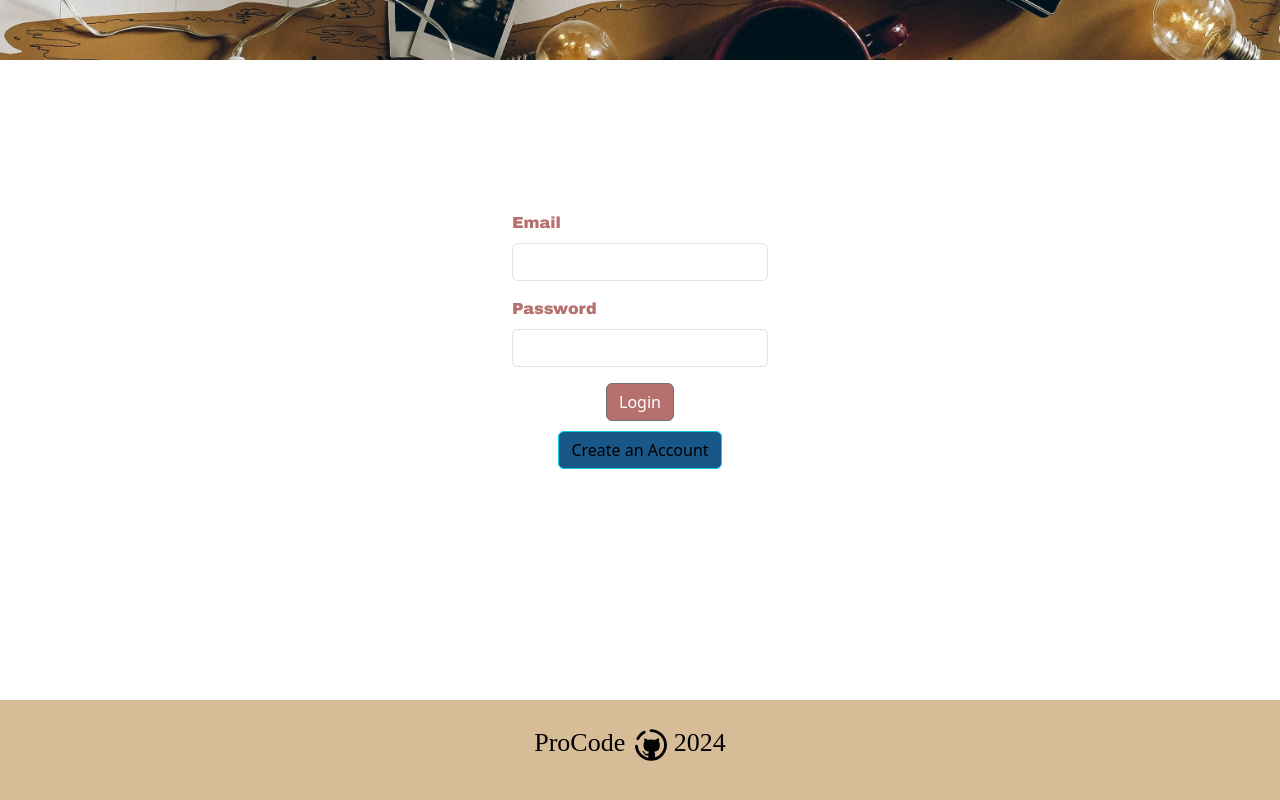
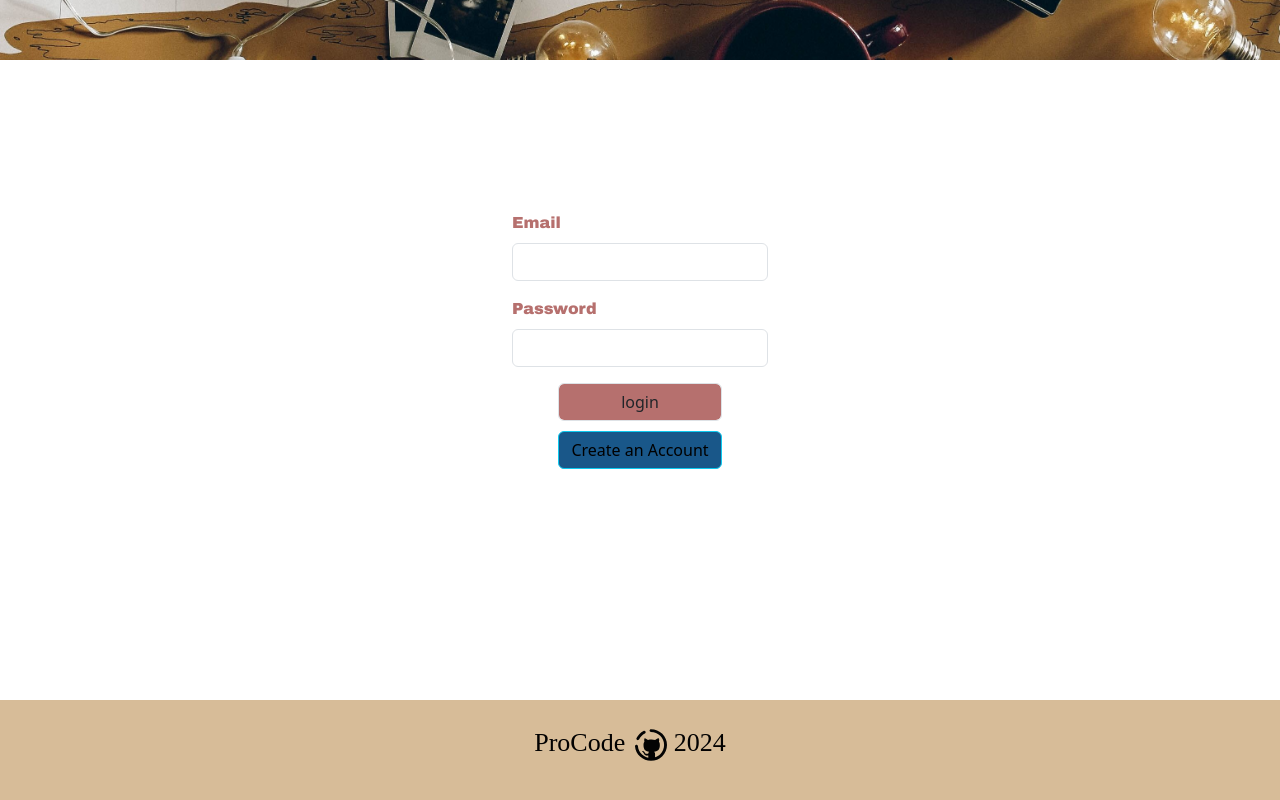
Before and after one commit to TeamProCode/passenger-frontend, a React (Create React App) app: page /signin in a window 1280 px wide. Shown: the part 629-1429 px from the top of the page. Built offline with nearby package versions, Linux system fonts and the light colour scheme; no server answers.

Commit message:
sign in in progress

```diff
--- a/src/App.js
+++ b/src/App.js
@@ -26,7 +26,7 @@ const App = () => {
 
 // authentication methods
 const login = (userInfo) => {
-  fetch(`${url}/signin`, {
+  fetch(`${url}/login`, {
     body: JSON.stringify(userInfo),
     headers: {
       "Content-Type": "application/json",
@@ -159,6 +159,7 @@ const url = "http://localhost:3000/"
       <Header current_user={currentUser} logout={logout}/>
       <Routes>
         <Route path="/" element={<Home />} />
+        <Route path="/signin" element={<SignIn login={login} signup={signup} />} />
         <Route path="/destinationindex" element={<DestinationIndex destinations={destinations} />} />
         <Route path="/destinationshow/:id" element={<DestinationShow destinations={destinations} deleteDestination={deleteDestination} photos={photos} updatePhoto={updatePhoto} />} />
         <Route path="/destinationnew" element={<DestinationNew createDestination={createDestination} />} />
@@ -167,7 +168,6 @@ const url = "http://localhost:3000/"
         <Route path="/destinationedit/:id" element={<DestinationEdit destinations={destinations} updateDestination={updateDestination} />} />
         <Route path="/destinationshow/:destinationId/photoedit/:photoId" element={<PhotoEdit destinations={destinations} photos={photos} updatePhoto={updatePhoto} deletePhoto={deletePhoto} />} />
         <Route path="/aboutus" element={<AboutUs />} />
-        <Route path="/signin" element={<SignIn signup={signup}/>} />
         <Route path="*" element={<NotFound />} />
       </Routes>
       <Footer />
--- a/src/pages/SignIn.js
+++ b/src/pages/SignIn.js
@@ -4,31 +4,23 @@ import backgroundPicture from "../assests/homeBg.png";
 import Sign from "../assests/Sign.svg";
 import { useNavigate } from 'react-router-dom';
 
-const SignIn = ({signup}) => {
+const SignIn = ({ login }) => {
   const formRef = useRef()
-  const [signInData, setSignInData] = useState({ email: '', password: '' });
   const [isModalOpen, setIsModalOpen] = useState(false);
-
-  const handleChange = (e) => {
-    setSignInData({ ...signInData, [e.target.id]: e.target.value });
-  };
-
-  const handleSignIn = () => {
-    navigate("/destinationindex")
-    console.log('Signing in:', signInData);
-  };
 
   const toggleModal = () => {
     setIsModalOpen(!isModalOpen);
   };
   const navigate = useNavigate()
-  const handleSignUp = (e) => {
+  const handleSignIn = (e) => {
     e.preventDefault()
     const formData = new FormData(formRef.current)
     const data = Object.fromEntries(formData)
     const userInfo = {
-      "user":{email: data.email, password: data.passowrd}
+      user:{ email: data.email, password: data.passowrd }
     }
+    login(userInfo)
+    navigate("/destinationindex")
     toggleModal();
   }
 
@@ -63,17 +55,17 @@ const SignIn = ({signup}) => {
           </div>
       </div>
     <div className="sign-flex">
-      <Form className="sign-form">
+      <Form ref={formRef} onSubmit={handleSignIn} className="sign-form">
         <FormGroup className="new-destination-style">
           <Label for="email">Email</Label>
-          <Input type="email" id="email" onChange={handleChange} value={signInData.email} />
+          <Input type="email" name="email" />
         </FormGroup>
         <FormGroup className="new-destination-style">
           <Label for="password">Password</Label>
-          <Input type="password" id="password" onChange={handleChange} value={signInData.password} />
+          <Input type="password" name="password" />
         </FormGroup>
         <div className="button-container"> {/* Container for both buttons */}
-          <Button ref={formRef} onClick={handleSignIn} style={{ backgroundColor: '#B6706E', marginBottom: '10px' }}>Login</Button>
+          <Input type="submit" value="login" style={{ backgroundColor: '#B6706E', marginBottom: '10px' }}>Login</Input>
           <Button color="info" onClick={toggleModal} style={{ backgroundColor: '#195789', outline: 'none' }}>Create an Account</Button>
         </div>
       </Form>
@@ -94,7 +86,7 @@ const SignIn = ({signup}) => {
           </Form>
         </ModalBody>
         <ModalFooter>
-          <Button onClick={handleSignUp} style={{ backgroundColor: '#195789'}} >Create Account</Button>{' '}
+          <Button onClick={handleSignIn} style={{ backgroundColor: '#195789'}} >Create Account</Button>{' '}
           <Button color="secondary" onClick={toggleModal}>Cancel</Button>
         </ModalFooter>
       </Modal>
```
